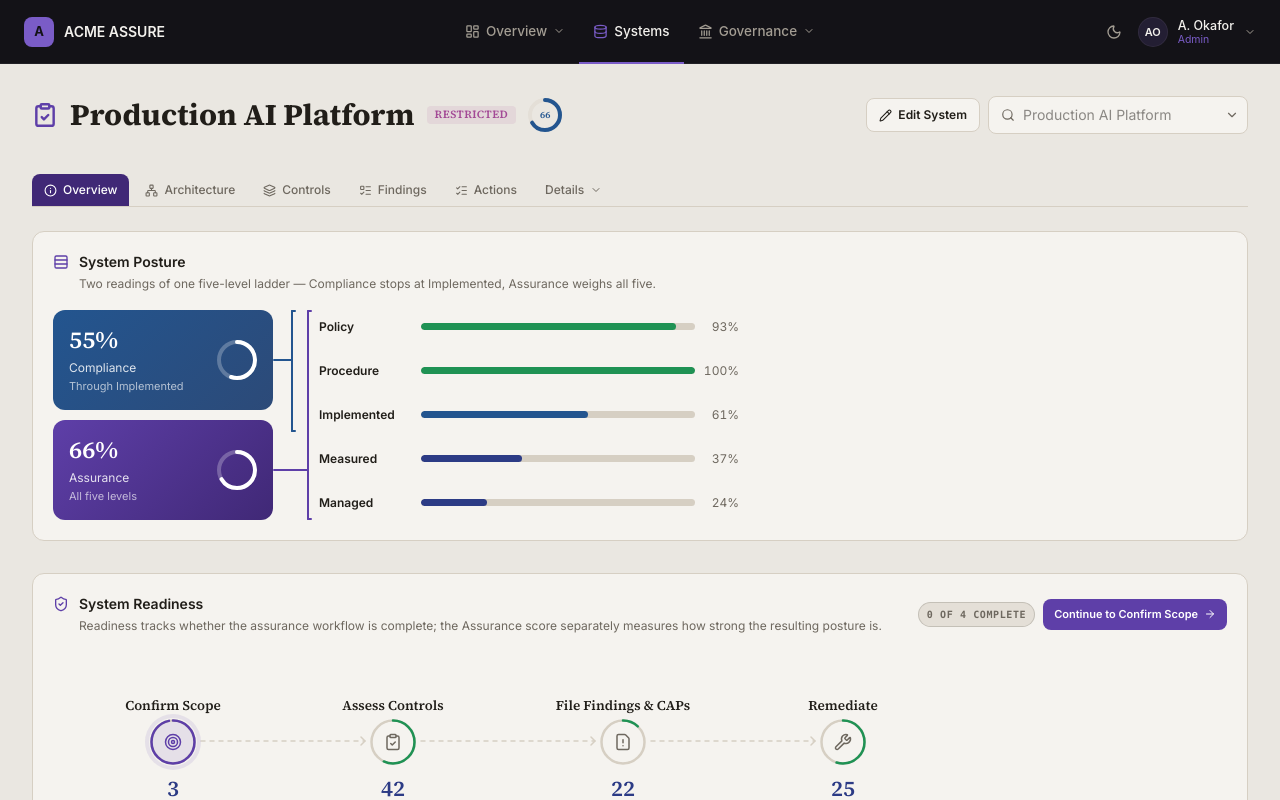
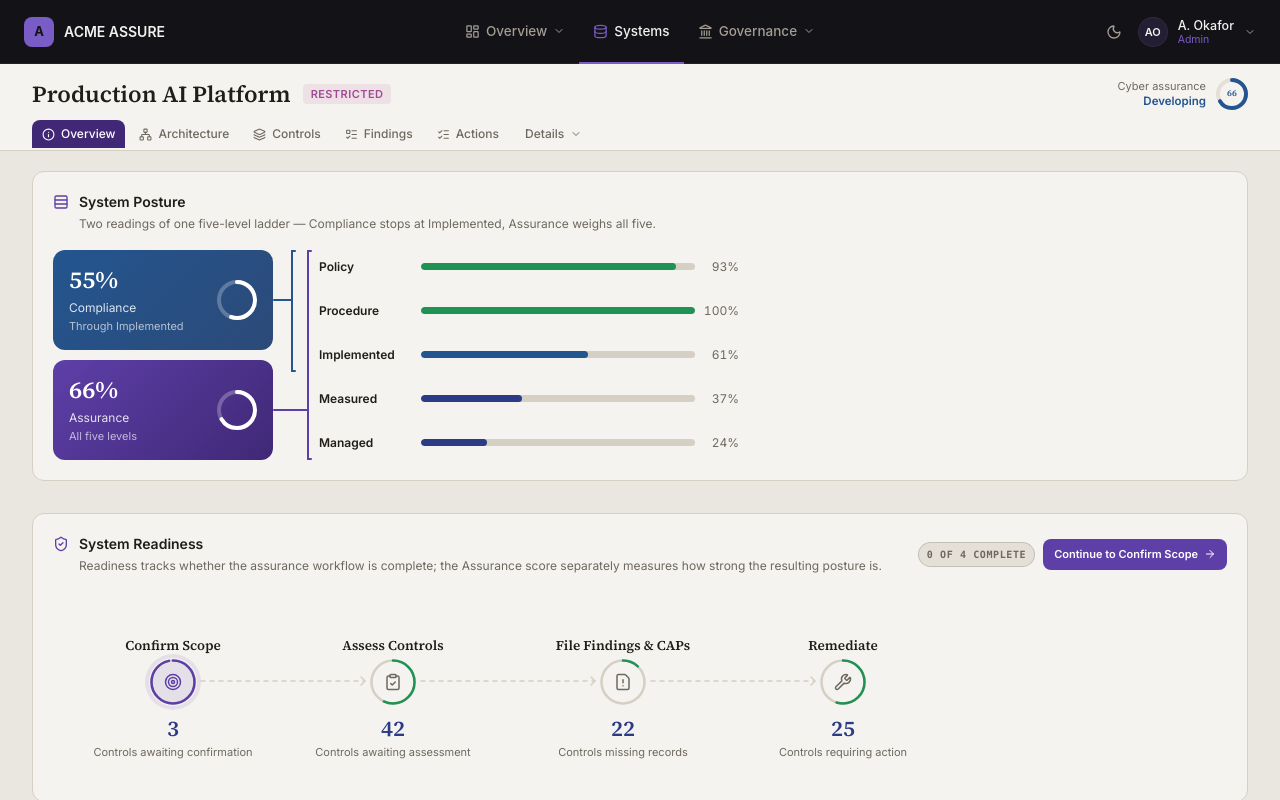
Before and after one commit to jklepp/grc, a React (Vite) app: page / in a window 1280 px wide. Both pictures are taken after typing "Sample123" into the empty fields and a click on the button "Sign in". Shown: the top 800 px of the page. Built offline with nearby package versions, Linux system fonts and the light colour scheme.

Commit message:
Wizard Updates

```diff
--- a/src/components/SystemBadges.tsx
+++ b/src/components/SystemBadges.tsx
@@ -15,7 +15,10 @@
   muted: { color: C.muted, bg: "transparent" },
 };
 
-function colorFor(key: string): { color: string; bg: string } {
+// Exported so a surface that shows an assurance band's word next to the ring
+// (the System workspace identity bar) colours it from the same table the ring
+// itself uses, instead of keeping a second copy of the mapping.
+export function badgeColorFor(key: string): { color: string; bg: string } {
   if (key in BADGE_COLORS) return BADGE_COLORS[key as keyof typeof BADGE_COLORS];
   return BADGE_COLORS.muted;
 }
@@ -29,7 +32,7 @@
   const r = (size - stroke) / 2;
   const circumference = 2 * Math.PI * r;
   const offset = circumference * (1 - pct / 100);
-  const color = colorFor(assuranceBand(pct).color).color;
+  const color = badgeColorFor(assuranceBand(pct).color).color;
   return (
     <div className="inline-flex items-center gap-1.5 shrink-0" title={`${pct}% Cyber Assurance`}>
       <div style={{ position: "relative", width: size, height: size }}>
@@ -219,7 +222,7 @@
                 <div className="flex items-center gap-2 shrink-0">
                   {s.classification && <ClassificationTag level={s.classification} />}
                   {s.overallAssurance != null && (
-                    <span className="text-xs font-semibold w-9 text-right" style={{ color: colorFor(assuranceBand(s.overallAssurance).color).color }}>{s.overallAssurance}%</span>
+                    <span className="text-xs font-semibold w-9 text-right" style={{ color: badgeColorFor(assuranceBand(s.overallAssurance).color).color }}>{s.overallAssurance}%</span>
                   )}
                 </div>
               </button>
--- a/src/pages/SystemWorkspace/SystemActions.tsx
+++ b/src/pages/SystemWorkspace/SystemActions.tsx
@@ -1,5 +1,5 @@
 import React, { useState } from "react";
-import { Calendar, Check, ChevronRight, ClipboardCheck, FileWarning, ListChecks, Wrench } from "lucide-react";
+import { Calendar, Check, ChevronRight, ClipboardCheck, FileWarning, Wrench } from "lucide-react";
 import type { LucideIcon } from "lucide-react";
 import { C } from "../../theme";
 import { Panel } from "./shared/Panel";
@@ -397,8 +397,6 @@
       <Panel>
         <WizardTokens>
         <SectionHeader
-          icon={ListChecks}
-          title="Actions"
           description="Every outstanding action for this system, grouped by what it needs: scheduled work coming due, controls still unassessed, gaps with no Finding or CAP filed, and open Findings in remediation through to reassessment."
           aside={<StatusPill tone={allClear ? "success" : "neutral"}>{doneCount} of {GROUPS.length} clear</StatusPill>}
         />
--- /dev/null
+++ b/src/pages/SystemWorkspace/SystemDetails.tsx
@@ -0,0 +1,29 @@
+import React from "react";
+import { SystemSnapshot } from "./overview/SystemSnapshot";
+import { AttentionRequired } from "./overview/AttentionRequired";
+import type { CockpitSummary, ExposurePosture, WorkspaceDataType, WorkspaceSystem } from "./types";
+import type { SystemWorkspaceTab } from "./tabs";
+
+// The landing page of the Details group — reached by clicking the tab bar's
+// "Details" button itself, the same way TopNav's grouped items open a landing
+// page while their dropdown jumps straight to one area. It holds what used to
+// sit below Overview's two assurance sections, so Overview stays exactly two
+// readings of this system's posture and its readiness to be assessed.
+interface SystemDetailsProps {
+  system: WorkspaceSystem;
+  cockpit: CockpitSummary;
+  exposure: ExposurePosture;
+  dataTypes: WorkspaceDataType[];
+  onNavigate: (tab: SystemWorkspaceTab) => void;
+}
+
+export function SystemDetails({ system, cockpit, exposure, dataTypes, onNavigate }: SystemDetailsProps) {
+  return (
+    <div className="px-8 pb-10 space-y-8">
+      <div className="grid grid-cols-2 gap-5">
+        <SystemSnapshot system={system} exposure={exposure} dataTypes={dataTypes} />
+        <AttentionRequired cockpit={cockpit} onNavigate={onNavigate} />
+      </div>
+    </div>
+  );
+}
--- a/src/pages/SystemWorkspace/SystemHeader.tsx
+++ b/src/pages/SystemWorkspace/SystemHeader.tsx
@@ -1,48 +1,46 @@
 import React from "react";
-import { ClipboardCheck, Pencil } from "lucide-react";
+import type { ReactNode } from "react";
 import { C } from "../../theme";
-import { PageHeader } from "../../components/Headings";
-import { ClassificationTag, AssuranceBadge, FormallyAssessedBadge, SystemPicker } from "../../components/SystemBadges";
-import type { SystemId } from "../../graph/ids";
+import { ClassificationTag, AssuranceBadge, FormallyAssessedBadge, badgeColorFor } from "../../components/SystemBadges";
+import { assuranceBand } from "../../engine";
 import type { WorkspaceSystem } from "./types";
 
 interface SystemHeaderProps {
   system: WorkspaceSystem;
-  systems: readonly WorkspaceSystem[];
-  systemId: SystemId;
-  onSelectSystem: (id: SystemId) => void;
-  /** Absent when the signed-in user may not edit this system; the button is then not drawn. */
-  onEdit?: () => void;
   formallyAssessed?: boolean;
+  /** The workspace tab bar, which shares this band: one strip of chrome, not two stacked. */
+  children?: ReactNode;
 }
 
-export function SystemHeader({ system, systems, systemId, onSelectSystem, onEdit, formallyAssessed }: SystemHeaderProps) {
+// One identity bar: who this system is on the left, how it is doing on the right,
+// and the tab bar in the same band below. Editing a system and switching to another
+// one both belong to the system register (SelectSystem.tsx) — a system you are
+// already inside needs neither a picker repeating its own name back to you nor a
+// second copy of that name as a page title. The assurance ring carries its band
+// word ("Developing") so the number has a noun beside it.
+export function SystemHeader({ system, formallyAssessed, children }: SystemHeaderProps) {
+  const band = assuranceBand(system.overallAssurance);
   return (
-    <PageHeader
-      icon={ClipboardCheck}
-      title={
-        <span className="inline-flex items-center gap-3 flex-wrap">
-          {system.name}
+    <div style={{ background: C.panel, borderBottom: `1px solid ${C.border}` }}>
+      <div className="px-8 pt-3.5 flex items-center justify-between gap-4 flex-wrap">
+        <div className="flex items-center gap-3 min-w-0">
+          <h1 className="text-[23px] font-semibold leading-tight" style={{ color: C.ink, fontFamily: "'Source Serif 4', serif" }}>
+            {system.name}
+          </h1>
           {system.classification && <ClassificationTag level={system.classification} />}
-          <AssuranceBadge pct={system.overallAssurance} />
           {formallyAssessed && <FormallyAssessedBadge />}
-        </span>
-      }
-      right={(
-        <div className="flex items-center gap-2 shrink-0">
-          {onEdit && (
-            <button
-              type="button"
-              onClick={onEdit}
-              className="flex items-center gap-1.5 text-xs font-semibold rounded-lg px-3 py-2"
-              style={{ color: C.ink, background: C.panel, border: `1px solid ${C.border}` }}
-            >
-              <Pencil size={13} /> Edit System
-            </button>
-          )}
-          <SystemPicker systems={systems} systemId={systemId} onSelect={onSelectSystem} width={260} />
         </div>
-      )}
-    />
+        {system.overallAssurance != null && (
+          <div className="flex items-center gap-2.5 shrink-0">
+            <div className="flex flex-col items-end leading-tight">
+              <span className="text-[11px]" style={{ color: C.muted }}>Cyber assurance</span>
+              <span className="text-[11.5px] font-semibold" style={{ color: badgeColorFor(band.color).color }}>{band.label}</span>
+            </div>
+            <AssuranceBadge pct={system.overallAssurance} size={32} />
+          </div>
+        )}
+      </div>
+      {children}
+    </div>
   );
 }
--- a/src/pages/SystemWorkspace/SystemWorkspace.tsx
+++ b/src/pages/SystemWorkspace/SystemWorkspace.tsx
@@ -5,6 +5,7 @@
 import { STATUS_ORDER } from "./controlMeta";
 import { SystemHeader } from "./SystemHeader";
 import { SystemOverview } from "./SystemOverview";
+import { SystemDetails } from "./SystemDetails";
 import { SystemArchitecture } from "./SystemArchitecture";
 import { SystemData } from "./SystemData";
 import { SystemIdentity } from "./SystemIdentity";
@@ -29,7 +30,7 @@
 import type { ReviewWave } from "../../engine/review";
 import { useLiveEngine } from "../../engine/useLiveEngine";
 import { useSignedInUser } from "../../auth/useUser";
-import { canAssess, canEditSystem, allows } from "../../auth/gates";
+import { canAssess, allows } from "../../auth/gates";
 
 const SYSTEMS = getAllSystems();
 
@@ -222,32 +223,25 @@
 
   return (
     <div className="w-full" style={{ fontFamily: "'Inter', sans-serif" }}>
-      <SystemHeader
-        system={system}
-        systems={systems}
-        systemId={systemId}
-        onSelectSystem={selectSystem}
-        onEdit={allows(canEditSystem(user, system)) ? () => {
-          setEditorInitialStep(1);
-          setResumeScopeAfterEdit(false);
-          setResumeAssuranceAfterEdit(false);
-          setEditorOpen(true);
-        } : undefined}
-        formallyAssessed={formalAssessment.complete}
-      />
+      <SystemHeader system={system} formallyAssessed={formalAssessment.complete}>
+        <WorkspaceTabBar tabs={SUB_TABS} active={subTab} onChange={changeSubTab} />
+      </SystemHeader>
 
-      <WorkspaceTabBar tabs={SUB_TABS} active={subTab} onChange={changeSubTab} />
-
-      <div className="pt-6" />
+      <div className="pt-5" />
 
       {subTab === "overview" && (
         <SystemOverview
           system={system} cockpit={cockpit} compliance={posture.compliance}
-          exposure={exposure}
-          dataTypes={dataTypes} onNavigate={changeSubTab}
           onOpenAssurance={openAssurance}
           onGenerateIsoReport={generateIsoReport}
           formalAssessment={formalAssessment}
+        />
+      )}
+
+      {subTab === "details" && (
+        <SystemDetails
+          system={system} cockpit={cockpit} exposure={exposure}
+          dataTypes={dataTypes} onNavigate={changeSubTab}
         />
       )}
 
--- a/src/pages/SystemWorkspace/WorkspaceTabBar.tsx
+++ b/src/pages/SystemWorkspace/WorkspaceTabBar.tsx
@@ -10,11 +10,32 @@
 // button that folds the details-group tabs into a hover/click dropdown —
 // modeled on TopNav.tsx's GroupedNavButton open/close-delay interaction, but
 // using this page's light/dark-aware C.* tokens instead of TopNav's fixed
-// dark-theme TB.* constants.
+// dark-theme TB.* constants. Clicking "Details" opens the group's own landing
+// page rather than only unfurling the menu — the same split TopNav uses,
+// where the label goes somewhere and the dropdown skips ahead.
+// The row sits inside SystemHeader's identity band and has no rule of its own:
+// the band's bottom border is the line these chips sit on.
+// One row of the Details menu — the group's landing page and each of its areas
+// are the same kind of destination, so they are drawn the same way.
+function DetailsMenuRow({ tab, isActive, onClick }: { tab: Tab; isActive: boolean; onClick: () => void }) {
+  const Icon = tab.icon;
+  return (
+    <button
+      onClick={onClick}
+      className="w-full flex items-center gap-2.5 px-2.5 py-2.5 rounded-lg text-left transition-colors hover:brightness-95"
+      style={{ background: isActive ? C.accentBg : "transparent" }}
+    >
+      {Icon && <Icon size={14} color={isActive ? C.accent : C.muted} />}
+      <span className="text-[13px]" style={{ color: isActive ? C.accent : C.ink }}>{tab.label}</span>
+    </button>
+  );
+}
+
 export function WorkspaceTabBar({ tabs, active, onChange }: { tabs: readonly Tab[]; active: SystemWorkspaceTab; onChange: (id: SystemWorkspaceTab) => void }) {
   const primaryTabs = tabs.filter((t) => t.group === "primary");
   const detailsTabs = tabs.filter((t) => t.group === "details");
-  const detailsActive = detailsTabs.some((t) => t.id === active);
+  const detailsHome = tabs.find((t) => t.group === "details-home");
+  const detailsActive = active === detailsHome?.id || detailsTabs.some((t) => t.id === active);
 
   const [open, setOpen] = useState(false);
   const closeTimer = useRef<ReturnType<typeof setTimeout> | null>(null);
@@ -30,8 +51,8 @@
   }
 
   return (
-    <div className="px-8 pt-6">
-      <div className="flex items-center gap-1 flex-wrap" style={{ borderBottom: `1px solid ${C.border}` }}>
+    <div className="px-8 pt-2">
+      <div className="flex items-center gap-1 flex-wrap">
         {primaryTabs.map((t) => {
           const isActive = active === t.id;
           const Icon = t.icon;
@@ -39,7 +60,7 @@
             <button
               key={t.id}
               onClick={() => onChange(t.id)}
-              className="flex items-center gap-1.5 px-3 py-2 rounded-t-lg text-xs font-medium transition-colors"
+              className="flex items-center gap-1.5 px-2.5 py-1.5 rounded-t-lg text-xs font-medium transition-colors"
               style={{ color: isActive ? "#fff" : C.muted, background: isActive ? C.accentStrong : "transparent" }}
             >
               {Icon && <Icon size={13} />}
@@ -50,7 +71,7 @@
 
         <div className="relative" onMouseEnter={() => { cancelClose(); setOpen(true); }} onMouseLeave={scheduleClose}>
           <button
-            onClick={() => setOpen(true)}
+            onClick={() => { if (detailsHome) { cancelClose(); setOpen(false); onChange(detailsHome.id); } else setOpen(true); }}
             className="flex items-center gap-1.5 px-3 py-2 rounded-t-lg text-xs font-medium transition-colors"
             style={{ color: detailsActive || open ? "#fff" : C.muted, background: detailsActive || open ? C.accentStrong : "transparent" }}
           >
@@ -62,21 +83,18 @@
               className="absolute top-full left-0 w-56 p-2 rounded-xl z-20"
               style={{ background: C.panel, border: `1px solid ${C.border}`, boxShadow: "0 16px 32px rgba(0,0,0,0.24)" }}
             >
-              {detailsTabs.map((t) => {
-                const isActive = active === t.id;
-                const Icon = t.icon;
-                return (
-                  <button
-                    key={t.id}
-                    onClick={() => { cancelClose(); setOpen(false); onChange(t.id); }}
-                    className="w-full flex items-center gap-2.5 px-2.5 py-2.5 rounded-lg text-left transition-colors hover:brightness-95"
-                    style={{ background: isActive ? C.accentBg : "transparent" }}
-                  >
-                    {Icon && <Icon size={14} color={isActive ? C.accent : C.muted} />}
-                    <span className="text-[13px]" style={{ color: isActive ? C.accent : C.ink }}>{t.label}</span>
-                  </button>
-                );
-              })}
+              {/* The group's own landing page leads its menu. Clicking "Details" still
+                  opens it, but a page reachable only by clicking the button that also
+                  unfurls a menu is a page nobody finds. */}
+              {detailsHome && (
+                <>
+                  <DetailsMenuRow tab={detailsHome} isActive={active === detailsHome.id} onClick={() => { cancelClose(); setOpen(false); onChange(detailsHome.id); }} />
+                  <div className="my-1 mx-1" style={{ borderTop: `1px solid ${C.border}` }} />
+                </>
+              )}
+              {detailsTabs.map((t) => (
+                <DetailsMenuRow key={t.id} tab={t} isActive={active === t.id} onClick={() => { cancelClose(); setOpen(false); onChange(t.id); }} />
+              ))}
             </div>
           )}
         </div>
--- a/src/pages/SystemWorkspace/tabs.ts
+++ b/src/pages/SystemWorkspace/tabs.ts
@@ -1,14 +1,18 @@
-import { Info, Network, Database, Fingerprint, ShieldCheck, Crosshair, Layers, TrendingUp, Boxes, ListTodo, ListChecks } from "lucide-react";
+import { Info, Network, Database, Fingerprint, ShieldCheck, Crosshair, Layers, TrendingUp, Boxes, ListTodo, ListChecks, ClipboardList } from "lucide-react";
 
 // `group` drives WorkspaceTabBar's layout: "primary" tabs render inline,
-// "details" tabs are folded behind the "Details" dropdown. It's presentation
-// only — every id/URL below is unchanged from before the grouping existed.
+// "details" tabs are folded behind the "Details" dropdown, and the single
+// "details-home" tab is the page that dropdown's own button opens — it is
+// never drawn as a chip, but it does lead the dropdown as its own row, above
+// a divider, so it is reachable without knowing the button is also a link.
+// Every other id/URL below is unchanged from before the grouping existed.
 export const SUB_TABS = [
   { id: "overview", label: "Overview", icon: Info, group: "primary" },
   { id: "architecture", label: "Architecture", icon: Network, group: "primary" },
   { id: "controls", label: "Controls", icon: Layers, group: "primary" },
   { id: "findings", label: "Findings", icon: ListTodo, group: "primary" },
   { id: "actions", label: "Actions", icon: ListChecks, group: "primary" },
+  { id: "details", label: "Details", icon: ClipboardList, group: "details-home" },
   { id: "data", label: "Data", icon: Database, group: "details" },
   { id: "identity", label: "Identity", icon: Fingerprint, group: "details" },
   { id: "security", label: "Security", icon: ShieldCheck, group: "details" },
```
Also changed, not shown: src/pages/SystemWorkspace/SystemOverview.tsx (+2 -16 lines), src/pages/SystemWorkspace/shared/SectionHeader.tsx (+13 -3 lines).
